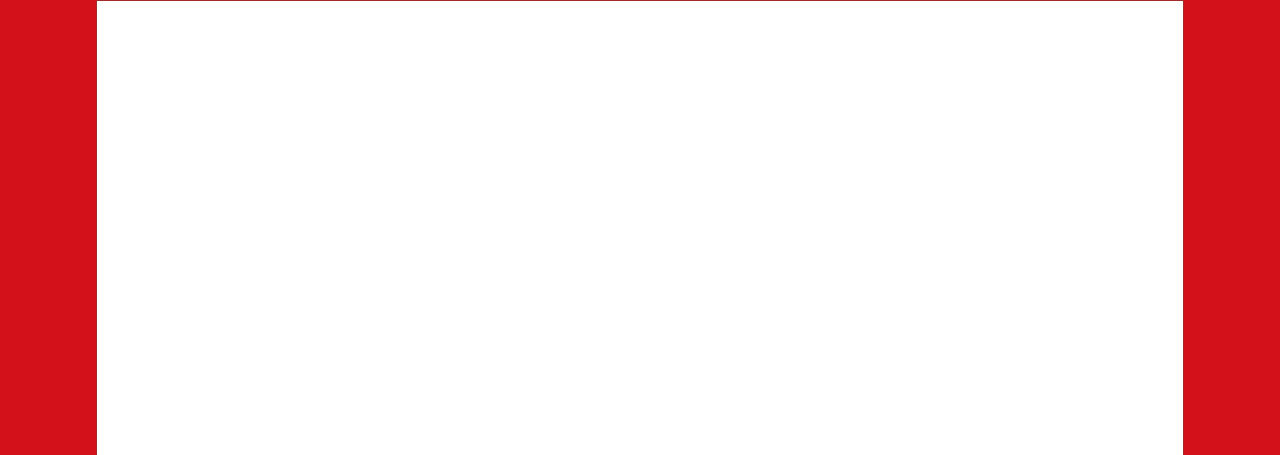
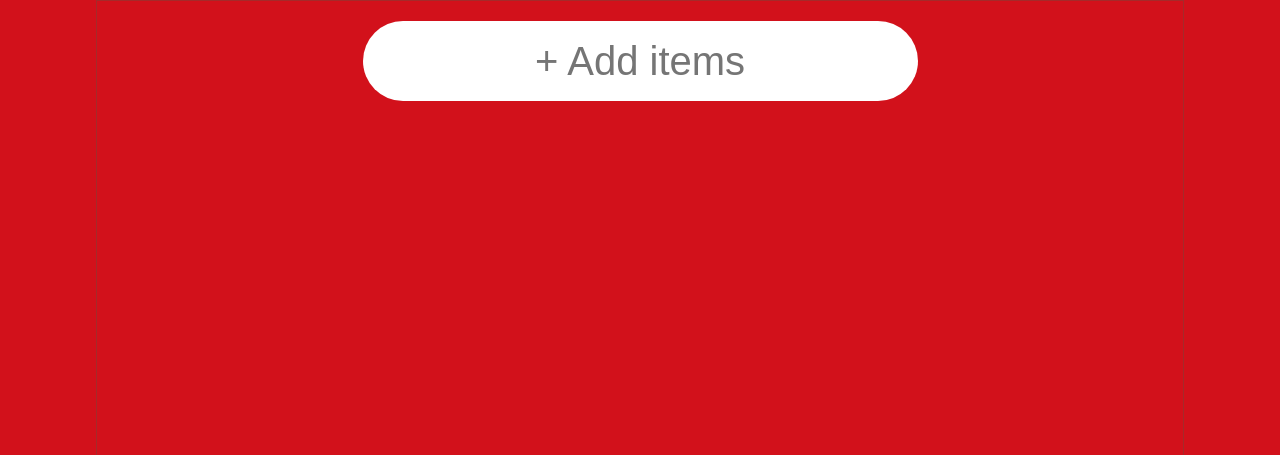
Before and after one commit to leoreq/etw_shopping, a plain HTML site: page index.html in a window 1280 px wide. Shown: the part 441-896 px from the top of the page. Drawn offline with nearby package versions, Linux system fonts and the light colour scheme.

Commit message:
adding insert button

```diff
--- a/css/etwstyle.css
+++ b/css/etwstyle.css
@@ -23,7 +23,7 @@ div {
 	height:8em;
 }
 
-button, .examplebar h1 {
+button, .examplebar h1 ,#add-items {
 border: none;
 border-radius: 1em;
 color: #fff;
@@ -105,8 +105,12 @@ float:left;
 .shopping-menu {
 	text-align:center;
 	width:100%;
-	background-color:#fff;
+
 	height:100%;
+
+}
+
+#add-items {
 
 }
 
--- a/index.html
+++ b/index.html
@@ -31,7 +31,9 @@
 
 </section>
 <section class="shopping-list">
-	<div class="shopping-menu">	</div>
+	<div class="shopping-menu">
+		<input id="add-items" type="text" name="add-items" autocomplete="off" placeholder="+ Add items">
+	</div>
 </section>
 <footer class="social">
 	<h1>Sponsored by</h1>
```
